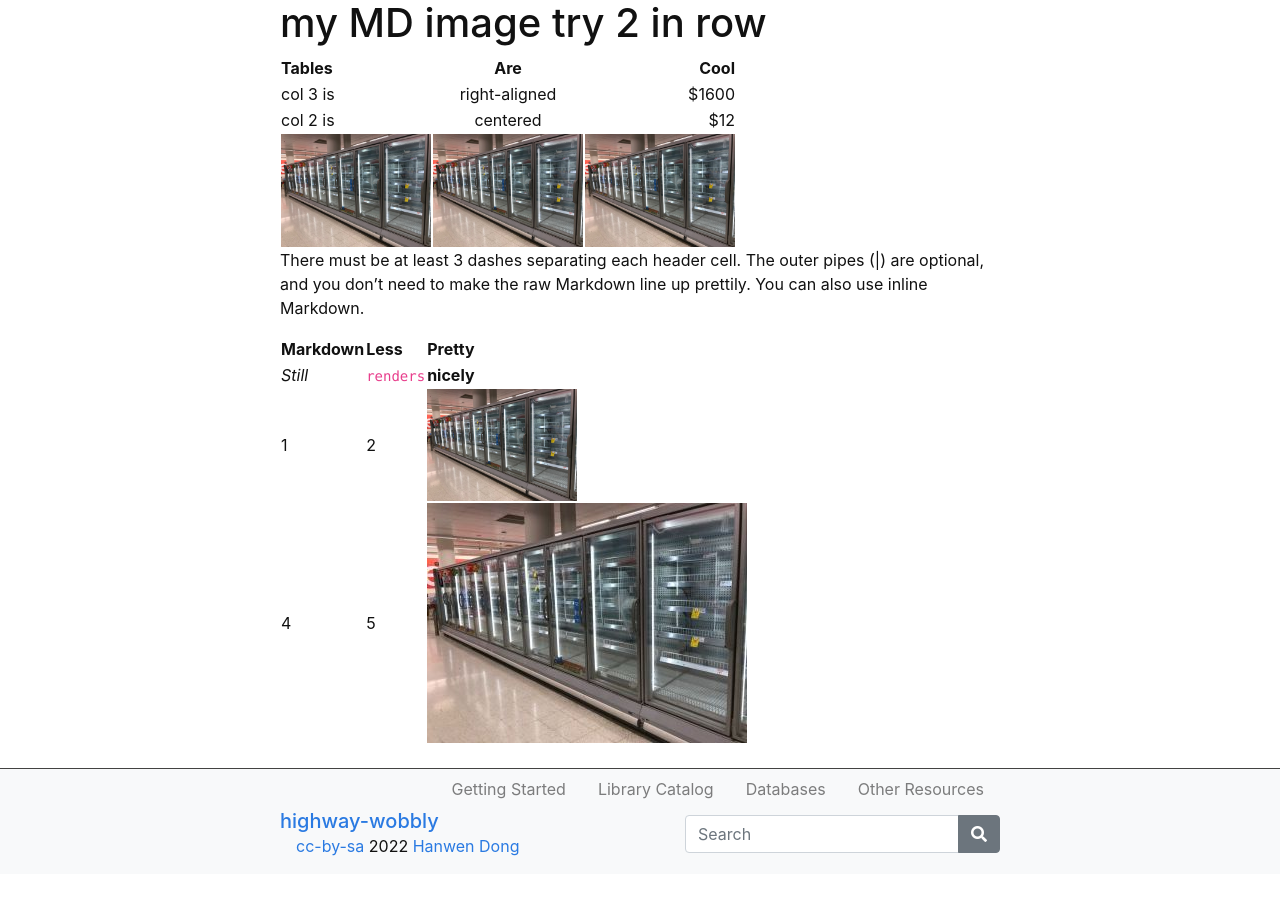
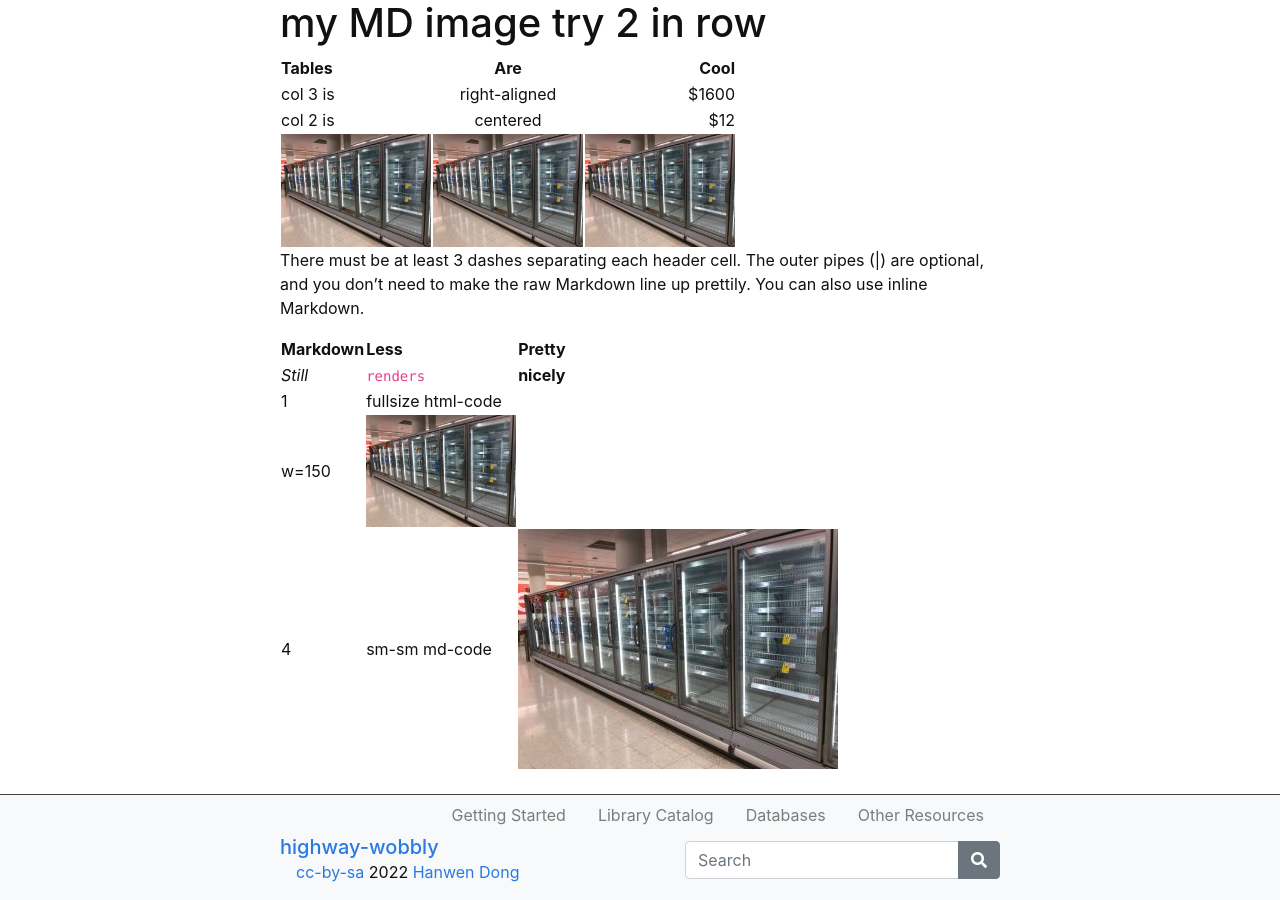
Before and after one commit to DickTurpshead/highway-wobbly, a Jekyll site: the page built from index.md, in a window 1280 px wide and 900 px high, scrolled down 1535 px. Built offline with Jekyll 4.4.1, drawn with Linux system fonts in a browser that asks for light colours; before the commit the page ends 2409 px from its top, so only the background shows below that.

Commit message:
Update index.md

```diff
--- a/index.md
+++ b/index.md
@@ -54,5 +54,6 @@ raw Markdown line up prettily. You can also use inline Markdown.
 Markdown | Less | Pretty
 --- | --- | ---
 *Still* | `renders` | **nicely**
-1 | 2 | <img src="https://dickturpshead.github.io/highway-wobbly/images/empty-freezer.jpg" alt="fridges in Coles" width="150"/>
-4 | 5 | ![my-image](https://dickturpshead.github.io/highway-wobbly/images/empty-freezer-sm-sm.jpg)
+1 | fullsize html-code
+w=150 | <img src="https://dickturpshead.github.io/highway-wobbly/images/empty-freezer.jpg" alt="fridges in Coles" width="150"/>
+4 | sm-sm md-code | ![my-image](https://dickturpshead.github.io/highway-wobbly/images/empty-freezer-sm-sm.jpg)
```
